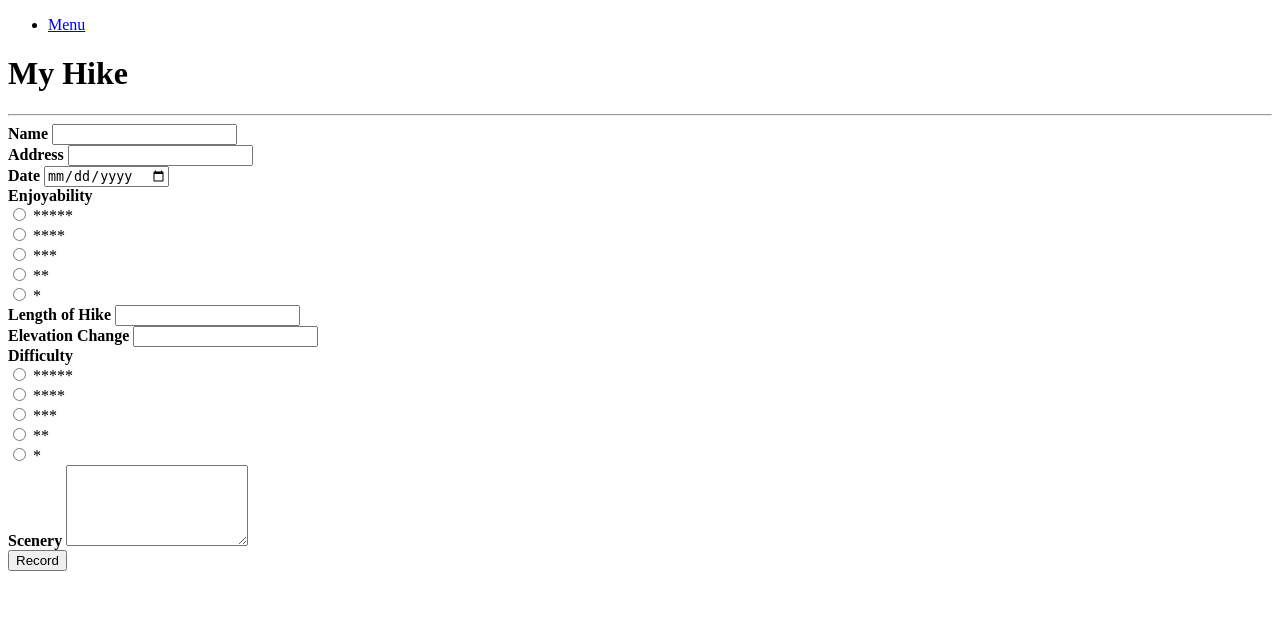
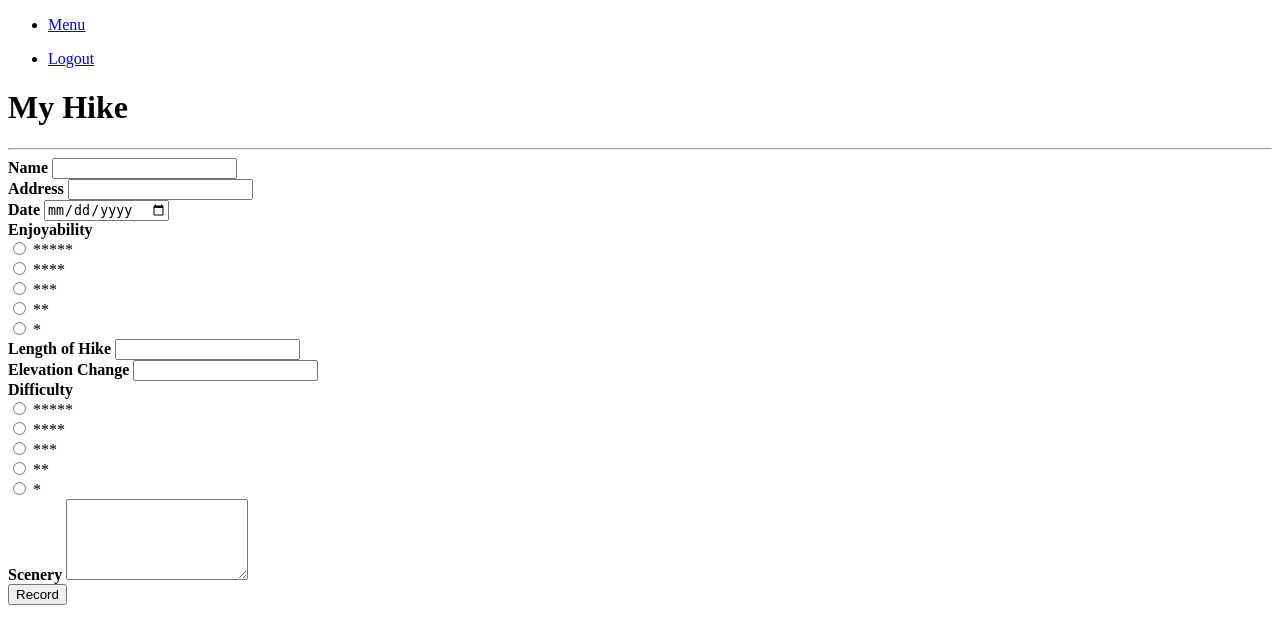
Before and after one commit to dboichuk/ActivityTracker, a PHP site: page /views/hike.html in a window 1280 px wide. Shown: the top 644 px of the page. Run offline with PHP 8.4, Linux system fonts and the light colour scheme.

Commit message:
Minor fixes

```diff
--- a/index.php
+++ b/index.php
@@ -140,7 +140,7 @@ $f3->route('GET|POST /fishing', function($f3) {
         $address = $_POST['address'];
         $enjoyability = $_POST['enjoyability'];
         $distanceFromParking = $_POST['distanceFromParking'];
-        $waterType = $_POST['waterType'];
+        $waterType = $_POST['water'];
         $success = $_POST['success'];
         $date = $_POST['date'];
         $user = $_SESSION['user'];
--- a/views/hike.html
+++ b/views/hike.html
@@ -12,6 +12,9 @@
                 <a class="nav-link py-3 px-0 px-lg-3 rounded  text-white" href="#" >Menu</a>
             </li>
 
+        </ul>
+        <ul class="nav navbar-nav navbar-right">
+            <li><a href="logout.php"><span class="glyphicon glyphicon-log-out"></span> Logout</a></li>
         </ul>
     </nav>
 
@@ -35,36 +38,36 @@
                     </div>
 
                     <div class="form-group">
-                        <label for="eventDate"><strong>Date</strong></label>
-                        <input class="form-control" type="date" id="eventDate" name="eventDate">
+                        <label for="date"><strong>Date</strong></label>
+                        <input class="form-control" type="date" id="date" name="date">
                     </div>
 
                     <div class="container">
                         <label><strong>Enjoyability</strong></label><br>
 
                         <div class="form-check">
-                            <input class="form-check-input" type="radio" name="enjoyability" id="five" value="five">
-                            <label class="form-check-label" for="five">*****</label>
+                            <input class="form-check-input" type="radio" name="enjoyability" id="5" value="five">
+                            <label class="form-check-label" for="5">*****</label>
                         </div>
 
                         <div class="form-check">
-                            <input class="form-check-input" type="radio" name="enjoyability" id="four" value="four">
-                            <label class="form-check-label" for="four">****</label>
+                            <input class="form-check-input" type="radio" name="enjoyability" id="4" value="four">
+                            <label class="form-check-label" for="4">****</label>
                         </div>
 
                         <div class="form-check">
-                            <input class="form-check-input" type="radio" name="enjoyability" id="three" value="three">
-                            <label class="form-check-label" for="three">***</label>
+                            <input class="form-check-input" type="radio" name="enjoyability" id="3" value="three">
+                            <label class="form-check-label" for="3">***</label>
                         </div>
 
                         <div class="form-check">
-                            <input class="form-check-input" type="radio" name="enjoyability" id="two" value="two">
-                            <label class="form-check-label" for="two">**</label>
+                            <input class="form-check-input" type="radio" name="enjoyability" id="2" value="two">
+                            <label class="form-check-label" for="2">**</label>
                         </div>
 
                         <div class="form-check">
-                            <input class="form-check-input" type="radio" name="enjoyability" id="one" value="one">
-                            <label class="form-check-label" for="one">*</label>
+                            <input class="form-check-input" type="radio" name="enjoyability" id="1" value="one">
+                            <label class="form-check-label" for="1">*</label>
                         </div>
                     </div>
 
@@ -74,8 +77,8 @@
                     </div>
 
                     <div class="form-group">
-                        <label for="elevation"><strong>Elevation Change</strong></label>
-                        <input class="form-control" type="text" name="elevation" id="elevation">
+                        <label for="elevationChange"><strong>Elevation Change</strong></label>
+                        <input class="form-control" type="text" name="elevationChange" id="elevationChange">
                     </div>
 
                     <div class="container">
```
Also changed, not shown: views/fishing.html (+17 -19 lines).
